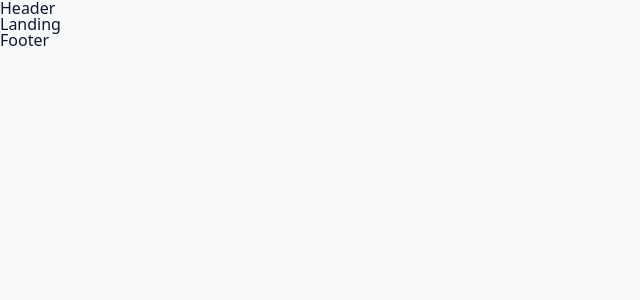
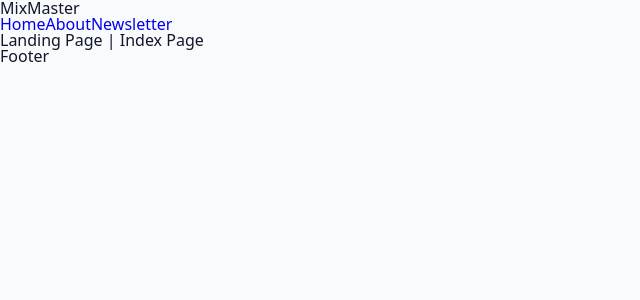
Before and after one commit to emmeiwhite/maxmaster-react-router-dom, a React (Vite) app: page / in a window 1280 px wide. Shown: the top 300 px of the page, without its empty margins (0-640 px from the left). Built offline with nearby package versions, Linux system fonts and the light colour scheme.

Commit message:
We setup our Common Header Component with NavLinks

```diff
--- /dev/null
+++ b/src/components/Header.jsx
@@ -0,0 +1,31 @@
+import { NavLink } from "react-router-dom";
+
+export default function Header() {
+  return (
+    <nav>
+      <div className="nav-center">
+        <span className="logo">MixMaster</span>
+        <div className="nav-links">
+          <NavLink
+            className="nav-link"
+            to="/"
+          >
+            Home
+          </NavLink>
+          <NavLink
+            className="nav-link"
+            to="/about"
+          >
+            About
+          </NavLink>
+          <NavLink
+            className="nav-link"
+            to="/newsletter"
+          >
+            Newsletter
+          </NavLink>
+        </div>
+      </div>
+    </nav>
+  );
+}
--- a/src/pages/Header.jsx
+++ /dev/null
@@ -1,3 +0,0 @@
-export default function Header() {
-  return <div>Header</div>;
-}
--- a/src/pages/HomeLayout.jsx
+++ b/src/pages/HomeLayout.jsx
@@ -1,6 +1,6 @@
 import { Outlet } from "react-router-dom";
-import Header from "./Header";
-import Footer from "./Footer";
+import Header from "../components/Header";
+import Footer from "../components/Footer";
 
 export default function HomeLayout() {
   return (
--- a/src/pages/Landing.jsx
+++ b/src/pages/Landing.jsx
@@ -1,3 +1,3 @@
 export default function Landing() {
-  return <div>Landing</div>;
+  return <div>Landing Page | Index Page</div>;
 }
```
Also changed, not shown: src/components/Footer.jsx (renamed from src/pages/Footer.jsx).
